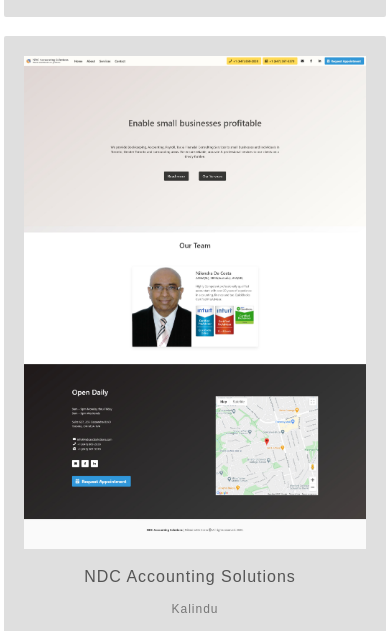
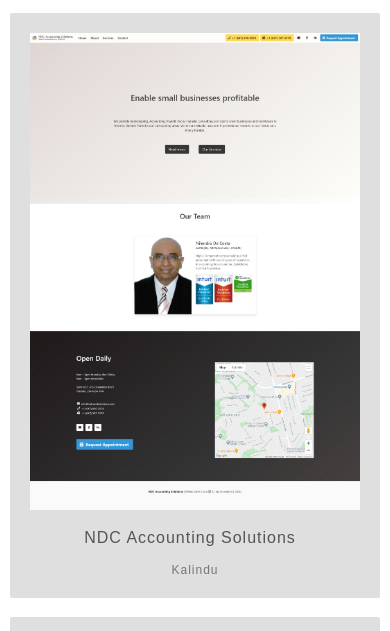
Before and after one commit to kalindudc/kalindudc.github.io, a plain HTML site: page index.html in a window 390 px wide. Shown: the part 1333-1964 px from the top of the page. Drawn offline with nearby package versions, Linux system fonts and the light colour scheme; a script that the page names is missing.

Commit message:
minor css fix for mobile

```diff
--- a/style/main.css
+++ b/style/main.css
@@ -221,6 +221,7 @@
     display: flex;
     flex-direction: row;
     justify-content: space-evenly;
+    align-items: center;
 }
 .title * {
     transition-duration: 0.3s;
@@ -311,7 +312,7 @@
 
 @media(max-width:1000px) {
     body {
-        width: 98%;
+        width: 95%;
     }
 
     .about {
```
Lines whose indentation alone changed are shown as unchanged.
